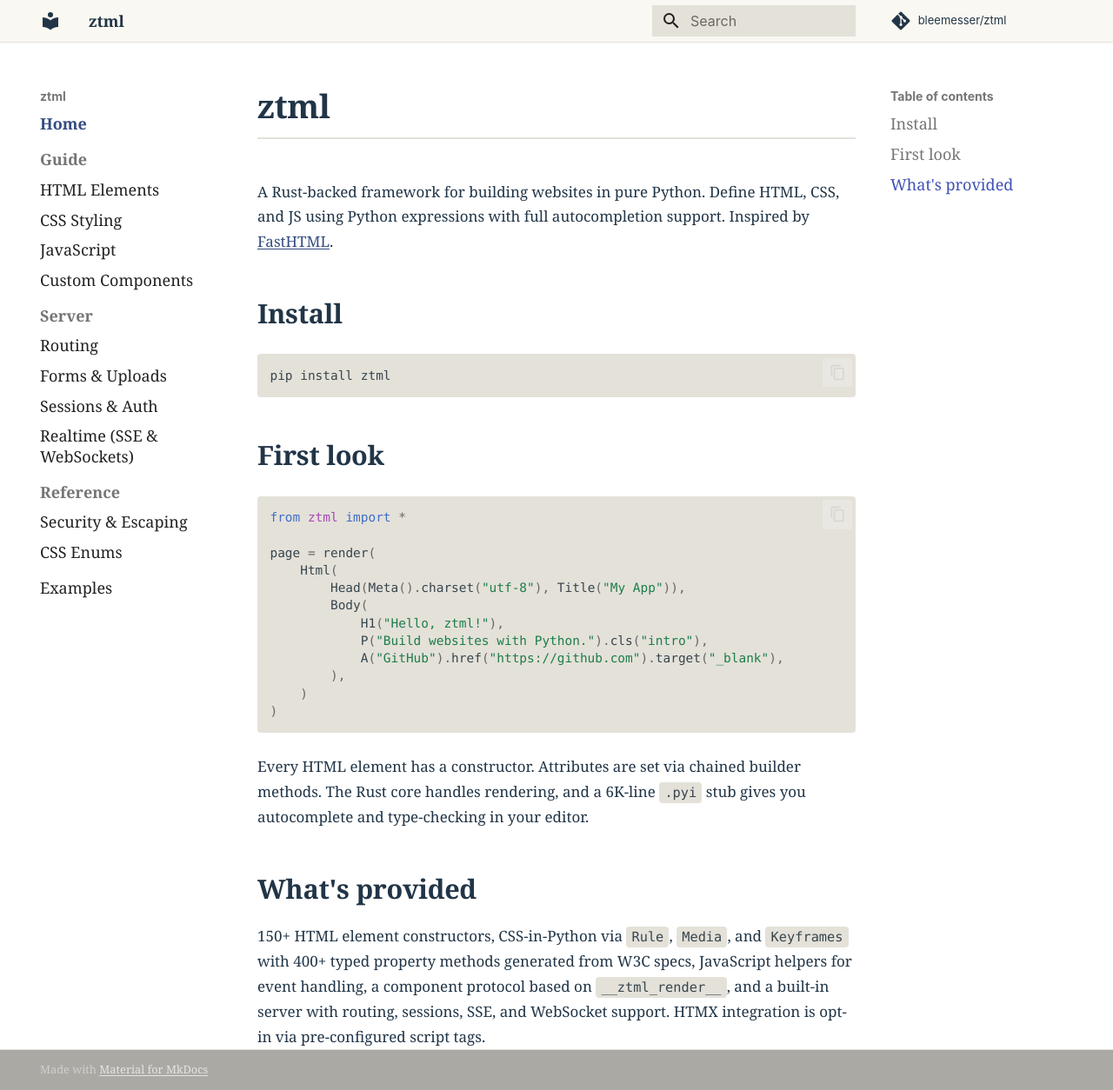
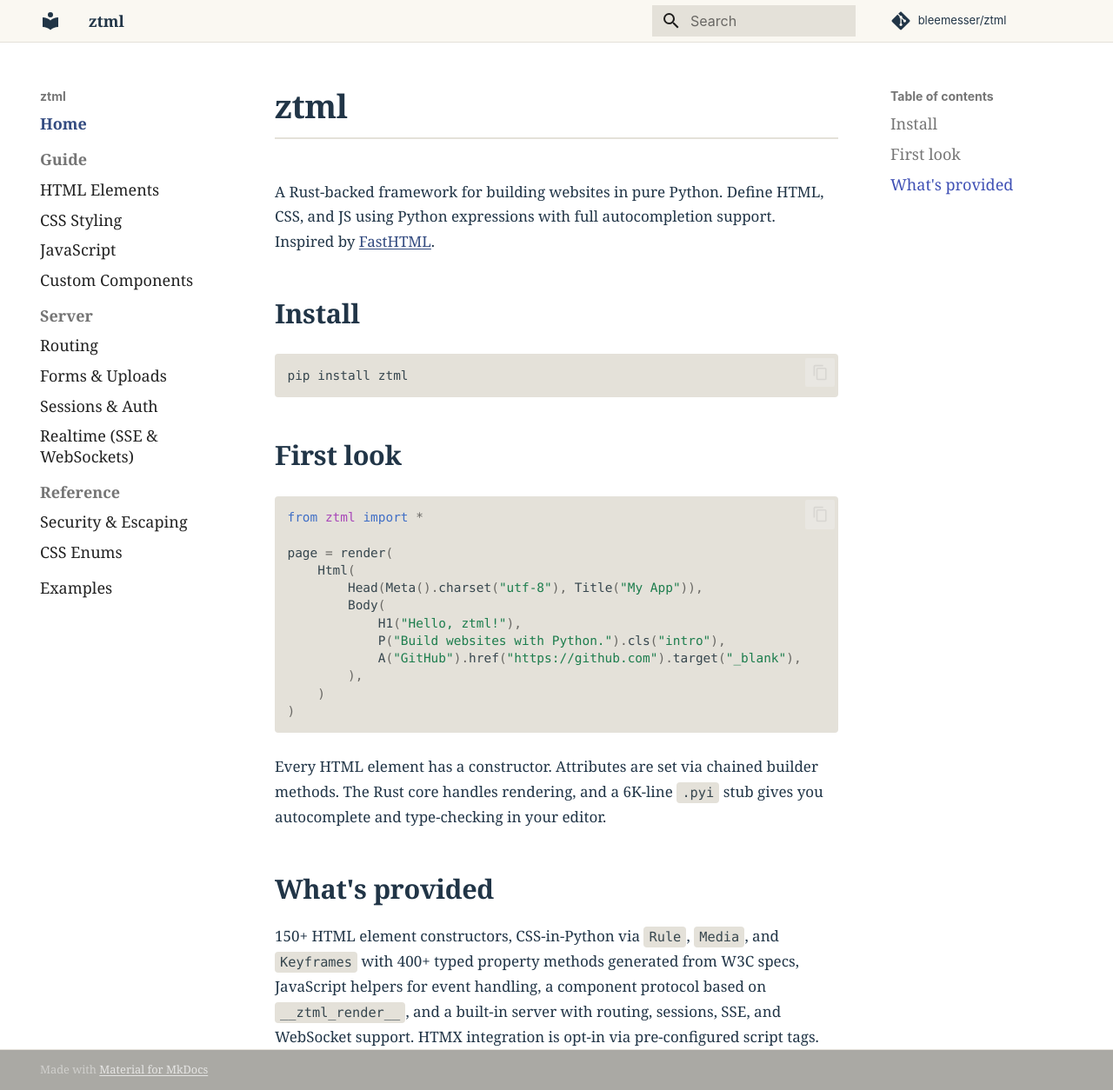
Before and after one commit to bleemesser/ztml, an MkDocs documentation site: the page built from docs/index.md, in a window 1280 px wide and 1254 px high. Shown: the whole window at 87% size. Built offline with MkDocs 1.6.1 and Material for MkDocs 9.7.7, drawn with Linux system fonts in a browser that asks for light colours; comment, search, counter and statistics services are not loaded.

Commit message:
update docs styling

```diff
--- a/docs/stylesheets/extra.css
+++ b/docs/stylesheets/extra.css
@@ -35,6 +35,9 @@
 .md-content__inner {
   max-width: 720px;
   margin: 0 auto;
+  padding-left: 1rem;
+  padding-right: 1rem;
+  box-sizing: border-box;
 }
 
 /* Headings */
```
